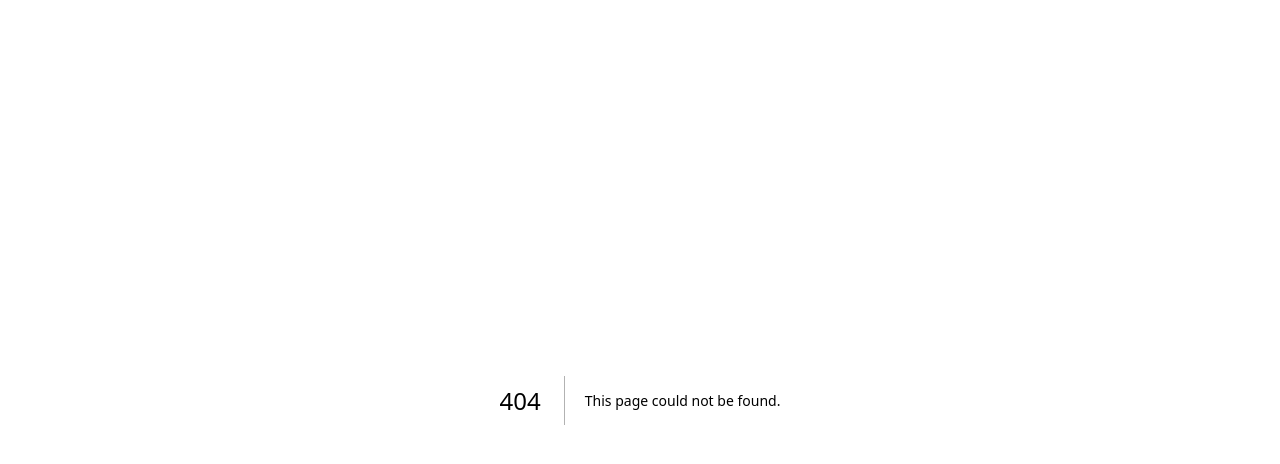
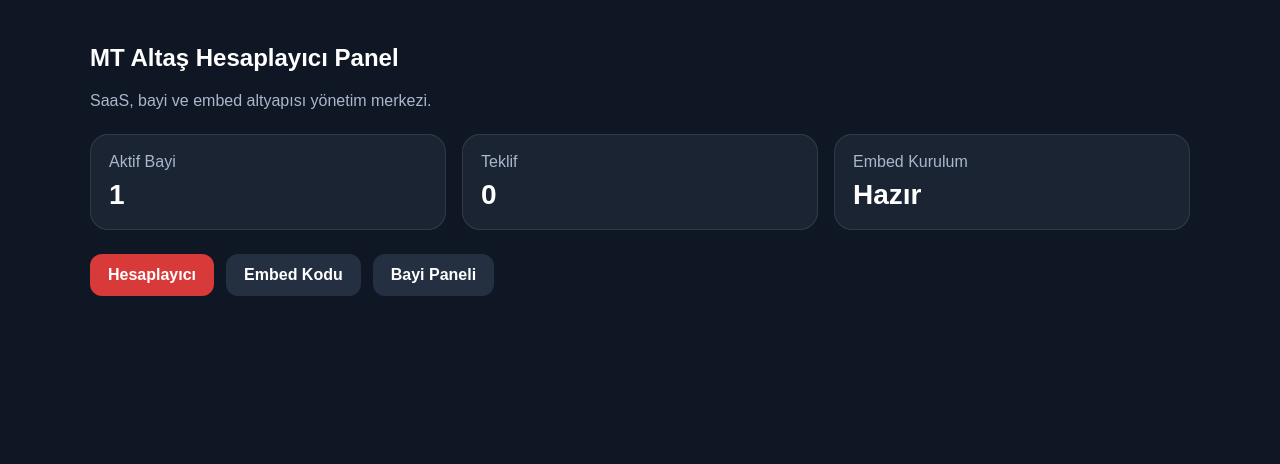
Before and after one commit to altasburhan2525-del/mta-saas0, a Next.js app: page /dashboard in a window 1280 px wide. Before the commit this address had no page. Shown: the top 464 px of the page. Built offline with nearby package versions, Linux system fonts and the light colour scheme.

Commit message:
Add dashboard page

```diff
--- /dev/null
+++ b/app/dashboard/page.tsx
@@ -0,0 +1,28 @@
+export default function DashboardPage(){
+  const cards = [
+    ['Aktif Bayi','1'],
+    ['Teklif','0'],
+    ['Embed Kurulum','Hazır']
+  ];
+  return (
+    <main style={{minHeight:'100vh',background:'#0f1724',color:'#fff',fontFamily:'Arial',padding:24}}>
+      <section style={{maxWidth:1100,margin:'0 auto'}}>
+        <h1>MT Altaş Hesaplayıcı Panel</h1>
+        <p style={{color:'#aab7cc'}}>SaaS, bayi ve embed altyapısı yönetim merkezi.</p>
+        <div style={{display:'grid',gridTemplateColumns:'repeat(auto-fit,minmax(220px,1fr))',gap:16,marginTop:24}}>
+          {cards.map(([label,value])=>(
+            <div key={label} style={{background:'#1b2433',border:'1px solid rgba(255,255,255,.1)',borderRadius:18,padding:18}}>
+              <div style={{color:'#aab7cc'}}>{label}</div>
+              <strong style={{display:'block',fontSize:28,marginTop:8}}>{value}</strong>
+            </div>
+          ))}
+        </div>
+        <div style={{display:'flex',gap:12,flexWrap:'wrap',marginTop:24}}>
+          <a href="/calculator" style={{padding:'12px 18px',background:'#d83939',borderRadius:12,color:'#fff',textDecoration:'none',fontWeight:800}}>Hesaplayıcı</a>
+          <a href="/embed" style={{padding:'12px 18px',background:'#243041',borderRadius:12,color:'#fff',textDecoration:'none',fontWeight:800}}>Embed Kodu</a>
+          <a href="/dealer" style={{padding:'12px 18px',background:'#243041',borderRadius:12,color:'#fff',textDecoration:'none',fontWeight:800}}>Bayi Paneli</a>
+        </div>
+      </section>
+    </main>
+  );
+}
```
